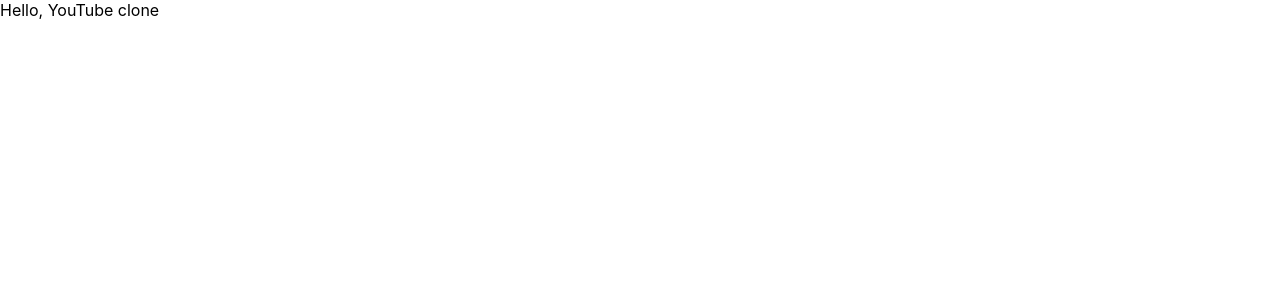
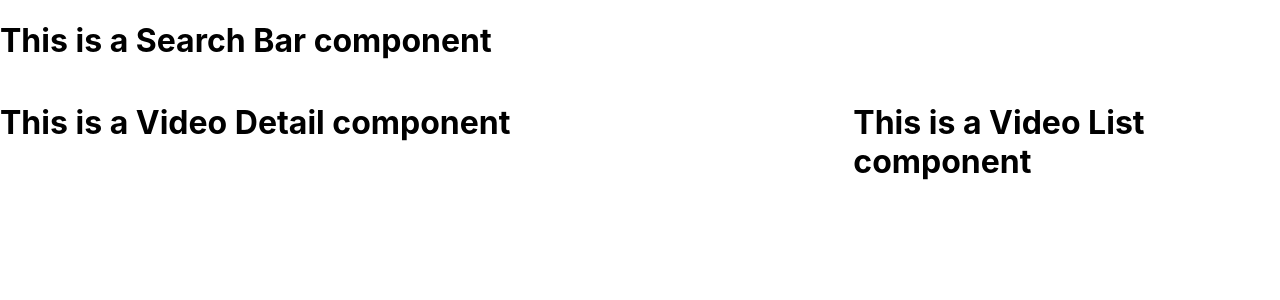
Before and after one commit to SergeiSolod/youtube-clone, a React (Create React App) app: page / in a window 1280 px wide. Shown: the top 300 px of the page. Built offline with nearby package versions, Linux system fonts and the light colour scheme.

Commit message:
Add grid from material ui

```diff
--- a/src/App.js
+++ b/src/App.js
@@ -1,10 +1,26 @@
 import React from 'react';
+import {Grid} from '@material-ui/core'
+import SearchBar from "./components/SearchBar/SearchBar";
+import VideoDetail from "./components/VideoDetail/VideoDetail";
+import VideoList from "./components/VideoList/VideoList";
 
 function App() {
   return (
-    <div>
-     Hello, YouTube clone
-    </div>
+   <Grid justify='center' container spacing={16}>
+       <Grid item sx={12}>
+           <Grid container spacing={16}>
+                <Grid item xs={12}>
+                    <SearchBar/>
+                </Grid>
+               <Grid item xs={8}>
+                   <VideoDetail/>
+               </Grid>
+               <Grid item xs={4}>
+                   <VideoList/>
+               </Grid>
+           </Grid>
+       </Grid>
+   </Grid>
   );
 }
 
```
